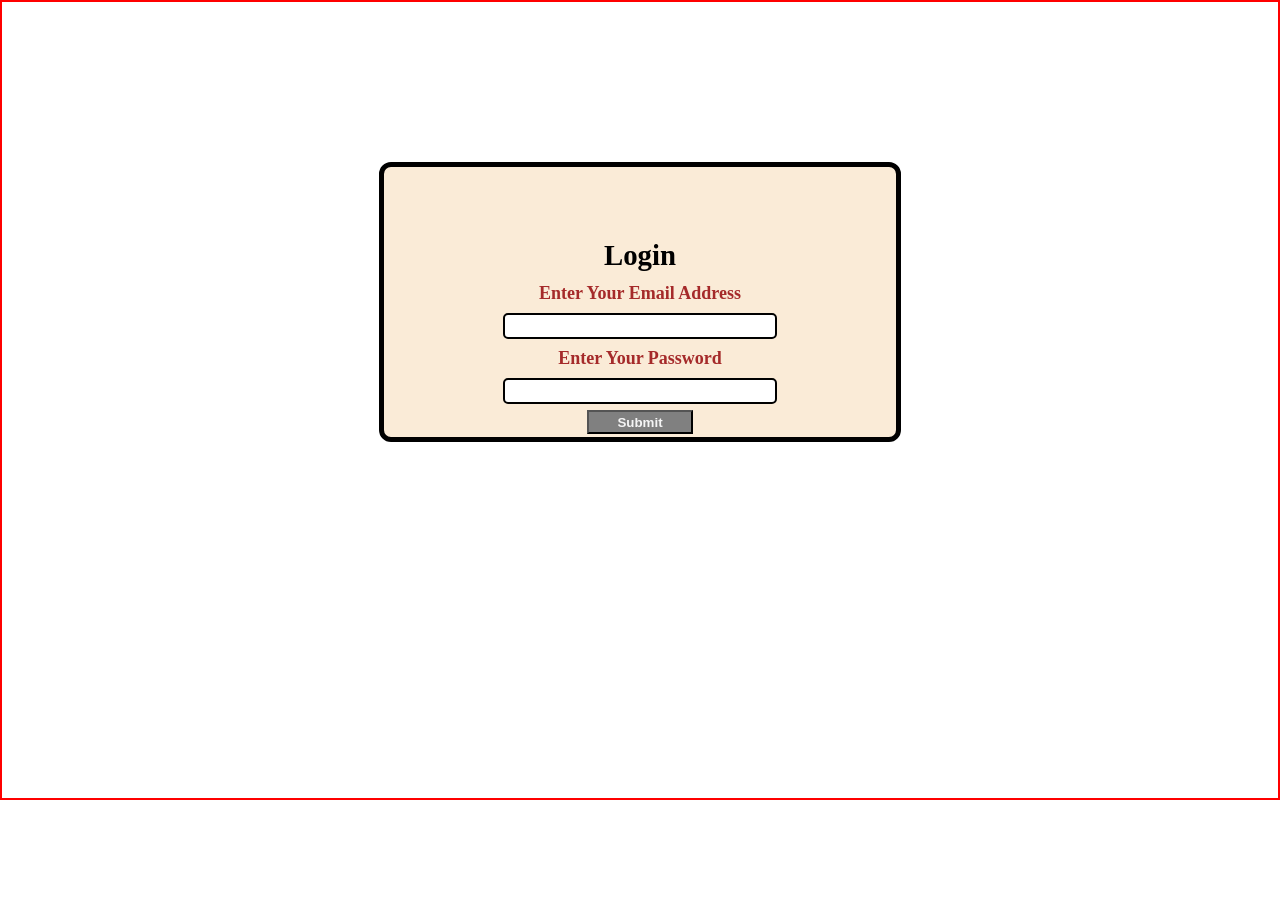
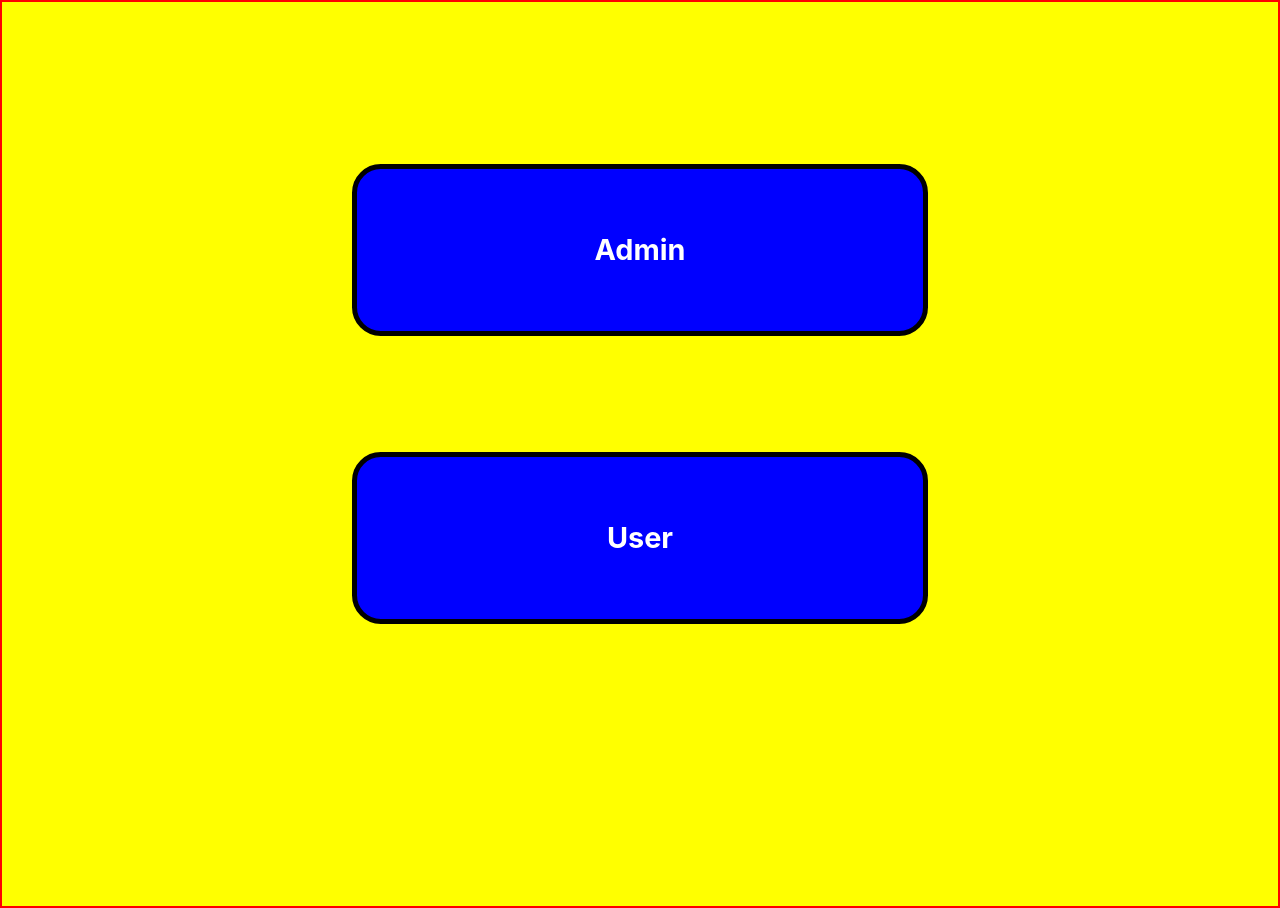
Before and after one commit to gkshtz/PFMS_frontend, a React (Vite) app: page /dashboard in a window 1280 px wide. Before the commit this address led to /login. Before the commit the page ends 800 px from the top, so only its background shows below. Built offline with nearby package versions, Linux system fonts and the light colour scheme.

Commit message:
user and admin dashboard

```diff
--- /dev/null
+++ b/src/Components/Dashboard/Dashboard.css
@@ -0,0 +1,17 @@
+.dashboardContainer{
+    height: 100vh;
+    background-color: yellow;
+    text-align: center;
+    padding-top: 6.5em;
+}
+.userTypeButton{
+    margin: 2em;
+    border: 0.2em solid black;
+    width: 20em;
+    height: 6em;
+    border-radius: 1em;
+    font-size: 1.8em;
+    background-color: blue;
+    color: white;
+    font-weight: bold;
+}
--- a/src/Components/Dashboard/Dashboard.jsx
+++ b/src/Components/Dashboard/Dashboard.jsx
@@ -1,48 +1,23 @@
-import React, { useContext, useEffect, useState } from 'react'
-import TransactionCard from '../TransactionCard/TransactionCard'
-import { LoginContext } from '../../Contexts/LoginContext'
+import React from 'react'
+import './Dashboard.css';
 import { useNavigate } from 'react-router-dom';
+
 
 export default function Dashboard() {
   const navigate = useNavigate();
-  const loginContext = useContext(LoginContext);
-  let [transactions, setTransactions] = useState([]);
-  let [deletedIndex, setDeletedIndex] = useState(-1);
-  useEffect(()=>{
-    async function fetchTransactions()
+  const handleUserClick = ()=>
     {
-      const token = loginContext.jwt;
-      const response = await fetch('http://localhost:5144/api/transactions', {
-        method:'GET',
-        headers:{
-          Authorization: `Bearer ${token}`
-        }
-      });
-      if(response.ok)
-      {
-        const responseData = await response.json();
-        setTransactions(responseData.responseData);
-      }
+        navigate('/transactions')
     }
-    fetchTransactions();
-  },[])
-
-  if(deletedIndex!=-1)
-  {
-    const updatedTransactions = [...transactions];
-    updatedTransactions.splice(deletedIndex, 1);
-    setTransactions(updatedTransactions);
-    setDeletedIndex(-1);
-  }
-
+    const handleAdminClick = ()=>{
+      navigate('/admin')
+    }
   return (
-    <div>
-      <button id='addTransactionBtn' onClick={()=>{navigate('/add-transaction')}}>Add Transaction</button>
-      {transactions.length>0 ?
-        transactions.map((transaction, index) => (
-          <TransactionCard transaction={transaction} setDeletedIndex={setDeletedIndex} index={index}/>
-        ))
-      : <div>No transactions available</div>}
+    <div className='dashboardContainer'>
+      <div>
+      <div><button className='userTypeButton' onClick={handleAdminClick}>Admin</button></div>
+      <div><button className='userTypeButton' onClick={handleUserClick}>User</button></div>
+      </div>
     </div>
   )
 }
--- /dev/null
+++ b/src/Components/TransactionList/TransactionList.jsx
@@ -0,0 +1,48 @@
+import React, { useContext, useEffect, useState } from 'react'
+import TransactionCard from '../TransactionCard/TransactionCard'
+import { LoginContext } from '../../Contexts/LoginContext'
+import { useNavigate } from 'react-router-dom';
+
+export default function TransactionList() {
+  const navigate = useNavigate();
+  const loginContext = useContext(LoginContext);
+  let [transactions, setTransactions] = useState([]);
+  let [deletedIndex, setDeletedIndex] = useState(-1);
+  useEffect(()=>{
+    async function fetchTransactions()
+    {
+      const token = loginContext.jwt;
+      const response = await fetch('http://localhost:5144/api/transactions', {
+        method:'GET',
+        headers:{
+          Authorization: `Bearer ${token}`
+        }
+      });
+      if(response.ok)
+      {
+        const responseData = await response.json();
+        setTransactions(responseData.responseData);
+      }
+    }
+    fetchTransactions();
+  },[])
+
+  if(deletedIndex!=-1)
+  {
+    const updatedTransactions = [...transactions];
+    updatedTransactions.splice(deletedIndex, 1);
+    setTransactions(updatedTransactions);
+    setDeletedIndex(-1);
+  }
+
+  return (
+    <div>
+      <button id='addTransactionBtn' onClick={()=>{navigate('/add-transaction')}}>Add Transaction</button>
+      {transactions.length>0 ?
+        transactions.map((transaction, index) => (
+          <TransactionCard transaction={transaction} setDeletedIndex={setDeletedIndex} index={index}/>
+        ))
+      : <div>No transactions available</div>}
+    </div>
+  )
+}
```
Also changed, not shown: src/App.jsx (+8 -3 lines).
